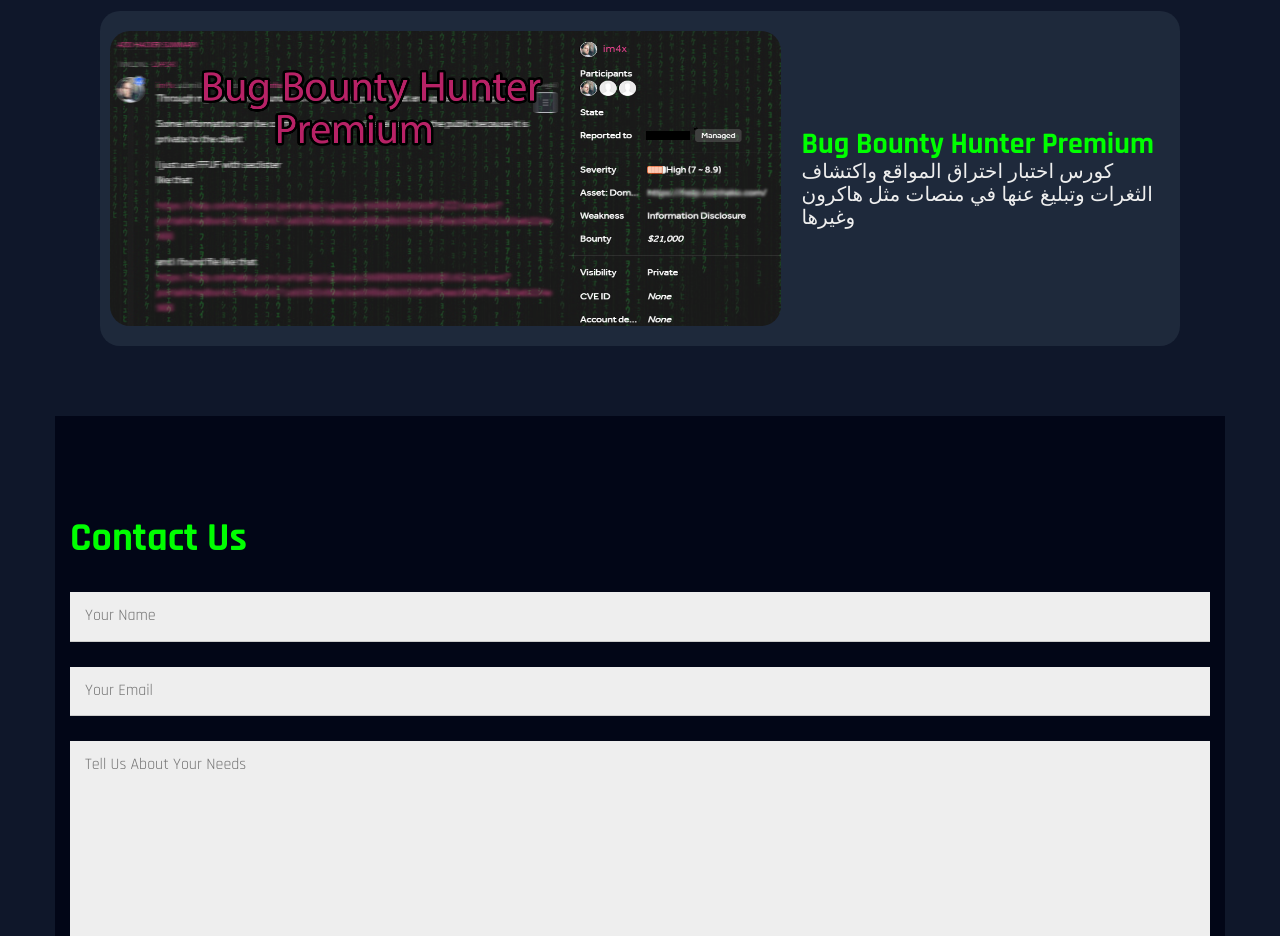
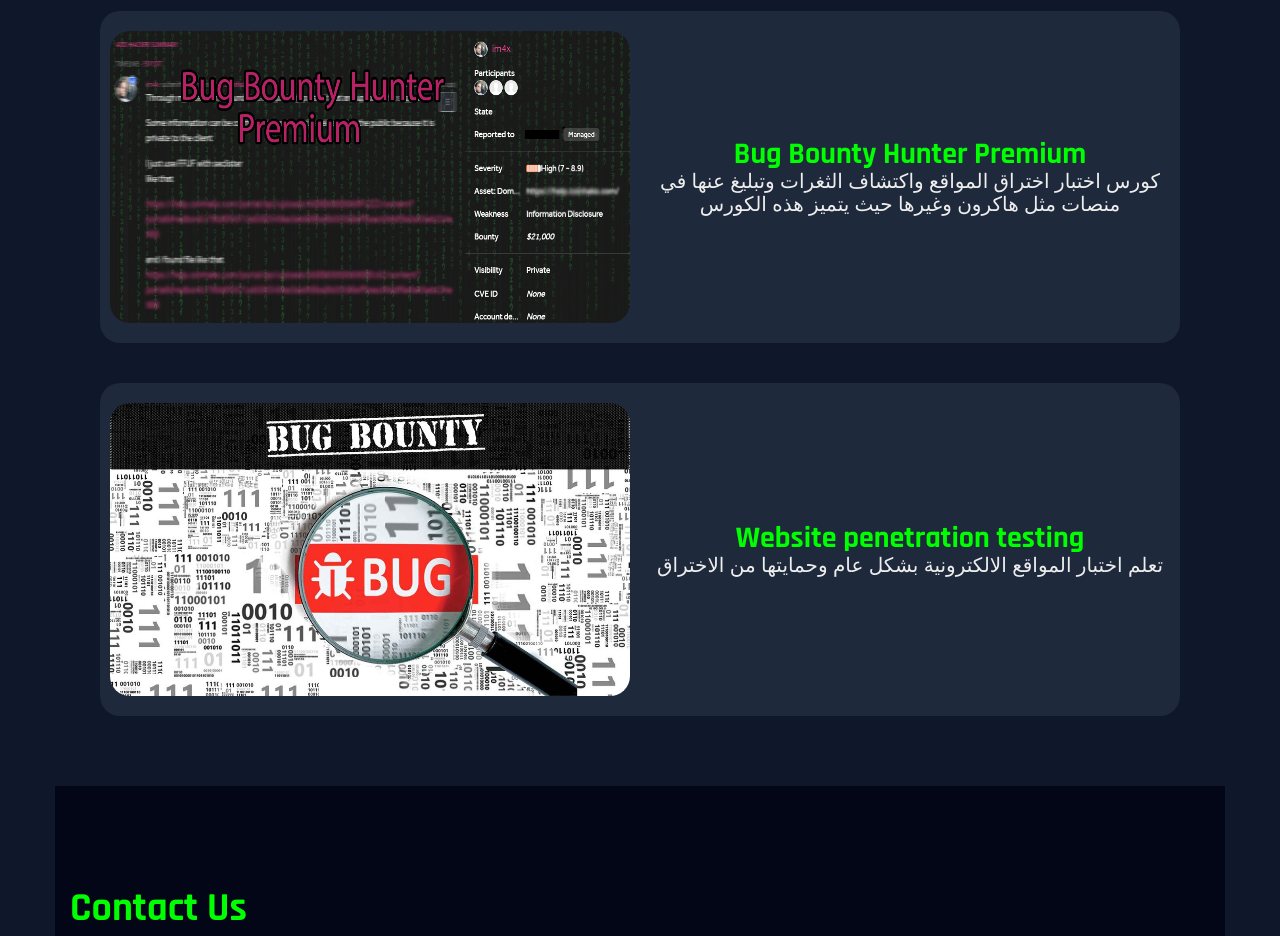
Before and after one commit to maxprojectd/maxProject, a plain HTML site: page index.html in a window 1280 px wide. Shown: the part 2160-3096 px from the top of the page. Drawn offline with Linux system fonts and the light colour scheme.

Commit message:
edit css

```diff
--- a/index.html
+++ b/index.html
@@ -392,21 +392,29 @@
   <a href="course1.html">
     <div class="box">
       <div class="img">
-                <img src="/assets/course1.png" alt="">
+        <img src="./assets/course1.png" alt="">
       </div>
       <div class="text">
         <h3>Bug Bounty Hunter Premium
         </h3>
-                <p>
-                  كورس اختبار اختراق المواقع واكتشاف الثغرات وتبليغ عنها في منصات مثل هاكرون وغيرها
-
-
-
-                </p>
+        <p>كورس اختبار اختراق المواقع واكتشاف الثغرات وتبليغ عنها في منصات مثل هاكرون وغيرها حيث يتميز هذه الكورس </p>
       </div>
     </div>
   </a>
-          <!-- نسخ بوكس -->
+</div>
+<div class="main">
+  <a href="course2.html">
+    <div class="box">
+      <div class="img">
+        <img src="./assets/BB.jpg" alt="">
+      </div>
+      <div class="text">
+        <h3>Website penetration testing
+        </h3>
+        <p>تعلم اختبار المواقع الالكترونية بشكل عام وحمايتها من الاختراق</p>
+      </div>
+    </div>
+  </a>
 </div>
       </div>
     </div>
--- a/style.css
+++ b/style.css
@@ -427,6 +427,7 @@ p {
   width: 100%;
   display: block;
   border-radius: 20px;
+  aspect-ratio: 16/9;
 }
 
 .course .container .box {
@@ -437,6 +438,10 @@ p {
   border-radius: 20px;
   background: var(--black700);
   transition-duration: 300ms;
+  text-align: center;
+}
+.course .container .box > div{
+  width: 50%;
 }
 .course .container .box:hover {
   background: var(--black600);
```
Also changed, not shown: Courses.html (+3 -9 lines). Lines whose indentation alone changed are shown as unchanged.
